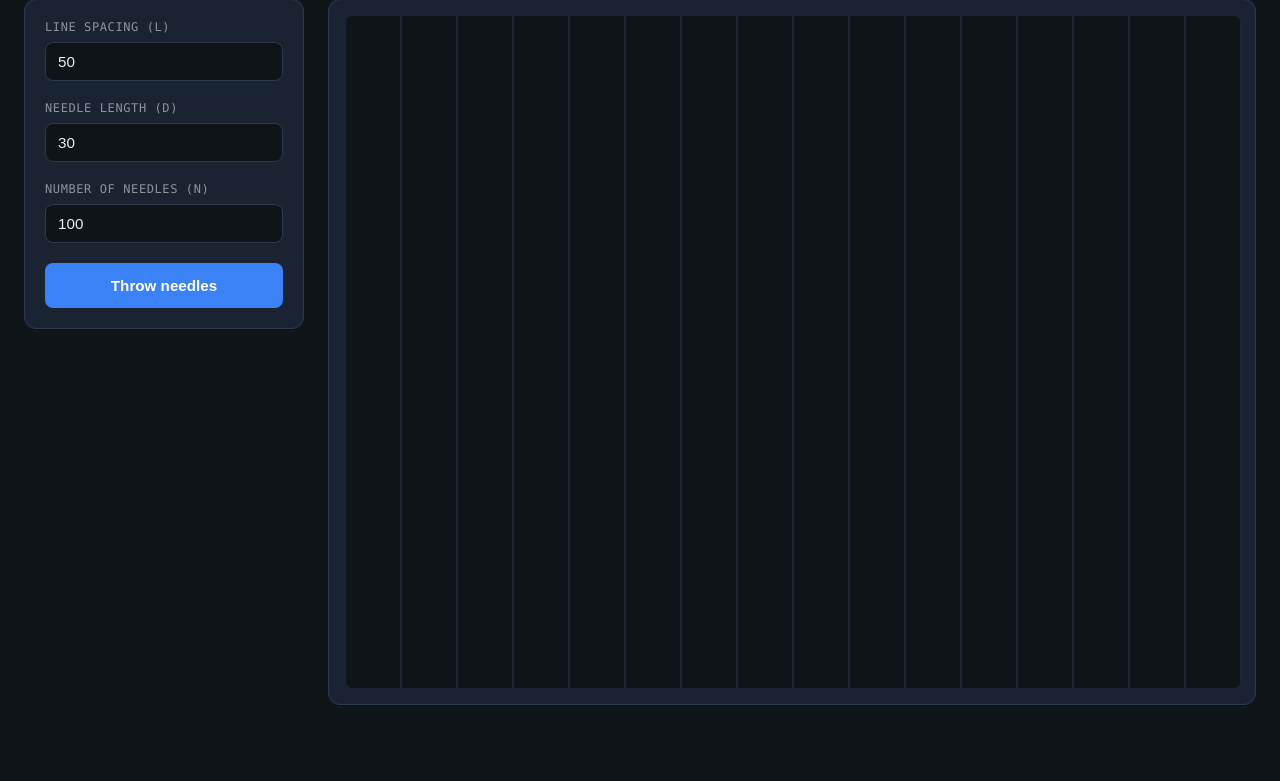
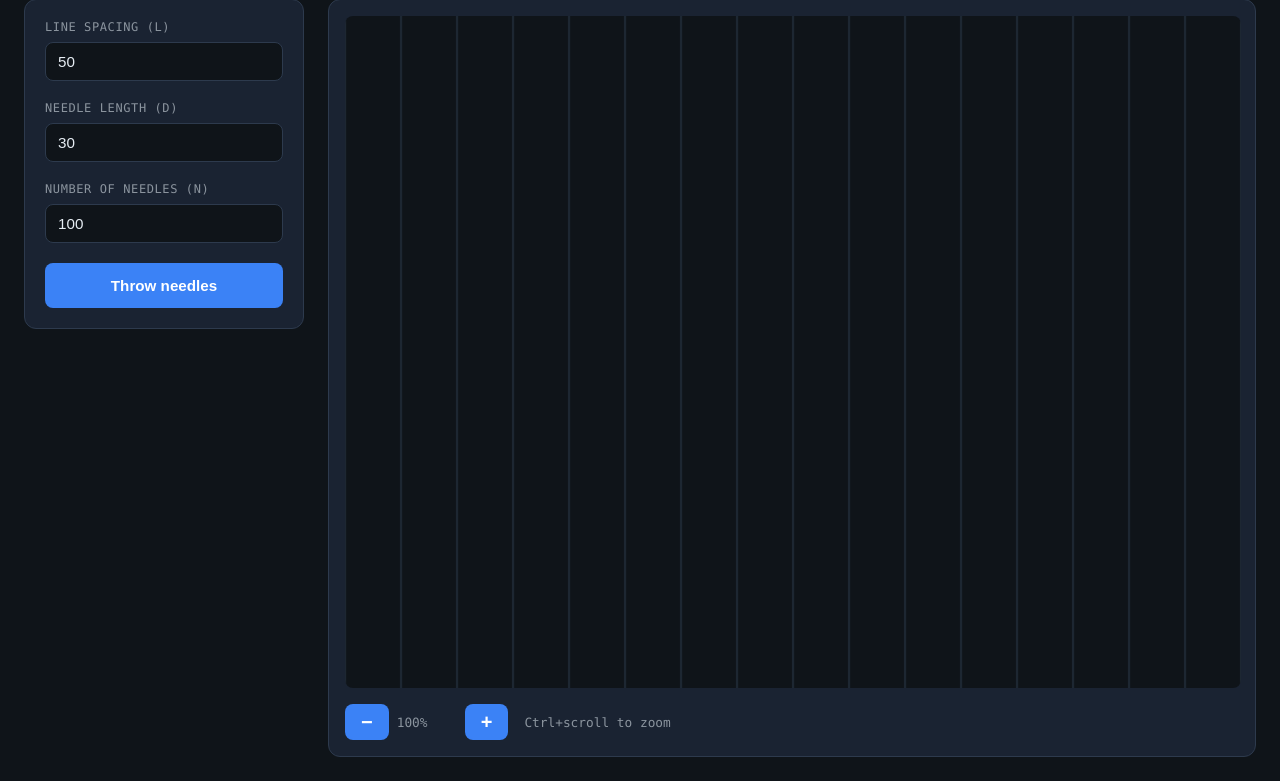
Before and after one commit to wandarz/lattices, a Flask app: page / in a window 1280 px wide. Shown: the part 107-888 px from the top of the page. Before the commit the page ends 812 px from the top, so only its background shows below. Run offline with Flask 3, Linux system fonts and the light colour scheme.

Commit message:
Trying zoom v0.2

```diff
--- a/app.py
+++ b/app.py
@@ -43,14 +43,14 @@ def throw_needles(l: float, d: float, n: int, canvas_width: float, canvas_height
 
         crosses = False
         if half_horizontal_span > 0 and l > 0:
-            # Check all lines in range
-            k = 0
-            while k * l <= canvas_width + half_horizontal_span:
+            # Check all lines the needle could cross (infinite lattice)
+            k_min = int(math.floor((x - half_horizontal_span) / l))
+            k_max = int(math.ceil((x + half_horizontal_span) / l))
+            for k in range(k_min, k_max + 1):
                 line_x = k * l
                 if abs(x - line_x) <= half_horizontal_span:
                     crosses = True
                     break
-                k += 1
 
         if crosses:
             crossing_count += 1
@@ -83,7 +83,7 @@ def throw():
     canvas_width = float(data.get("canvas_width", 800))
     canvas_height = float(data.get("canvas_height", 600))
 
-    if n <= 0 or n > 10000:
+    if n <= 0 or n > 100000:
         return jsonify({"error": "N must be between 1 and 10000"}), 400
 
     if l <= 0 or d <= 0:
--- a/templates/index.html
+++ b/templates/index.html
@@ -121,12 +121,36 @@
             overflow: hidden;
         }
 
+        .canvas-wrapper {
+            display: inline-block;
+            background: var(--bg);
+            border-radius: 8px;
+            overflow: hidden;
+        }
+
         canvas {
             display: block;
             background: var(--bg);
-            border-radius: 8px;
-            width: 100%;
-            max-width: 900px;
+        }
+
+        .zoom-controls {
+            display: flex;
+            align-items: center;
+            gap: 8px;
+            margin-top: 12px;
+        }
+
+        .zoom-controls button {
+            width: auto;
+            padding: 8px 16px;
+            font-size: 1.25rem;
+            line-height: 1;
+        }
+
+        .zoom-level {
+            font-size: 0.8rem;
+            color: var(--text-muted);
+            min-width: 60px;
         }
 
         .stats {
@@ -177,7 +201,15 @@
         </div>
 
         <div class="canvas-container">
-            <canvas id="canvas" width="800" height="600"></canvas>
+            <div class="canvas-wrapper">
+                <canvas id="canvas" width="800" height="600"></canvas>
+            </div>
+            <div class="zoom-controls">
+                <button id="zoom-out" title="Zoom out">−</button>
+                <span class="zoom-level" id="zoom-level">100%</span>
+                <button id="zoom-in" title="Zoom in">+</button>
+                <span class="zoom-level" style="margin-left: 8px;">Ctrl+scroll to zoom</span>
+            </div>
             <div class="stats" id="stats" style="display: none;">
                 <div class="stats-row">
                     <span>Needles on lines (crossing):</span>
@@ -202,39 +234,112 @@
         const crossingCountEl = document.getElementById('crossing-count');
         const totalCountEl = document.getElementById('total-count');
 
+        const LOGICAL_WIDTH = 800;
+        const LOGICAL_HEIGHT = 600;
+        const MIN_ZOOM = 0.25;
+        const MAX_ZOOM = 4;
+        const ZOOM_STEP = 0.25;
+
         let currentNeedles = [];
         let currentL = 50;
+        let zoom = 1;
+
+        const VIEW_CENTER_X = LOGICAL_WIDTH / 2;
+        const VIEW_CENTER_Y = LOGICAL_HEIGHT / 2;
+
+        function getViewport() {
+            const halfW = (LOGICAL_WIDTH / 2) / zoom;
+            const halfH = (LOGICAL_HEIGHT / 2) / zoom;
+            return {
+                minX: VIEW_CENTER_X - halfW,
+                maxX: VIEW_CENTER_X + halfW,
+                minY: VIEW_CENTER_Y - halfH,
+                maxY: VIEW_CENTER_Y + halfH
+            };
+        }
+
+        function worldToCanvas(x, y) {
+            const v = getViewport();
+            return {
+                x: ((x - v.minX) / (v.maxX - v.minX)) * LOGICAL_WIDTH,
+                y: ((y - v.minY) / (v.maxY - v.minY)) * LOGICAL_HEIGHT
+            };
+        }
+
+        function getWorldTransform() {
+            const v = getViewport();
+            return {
+                scale: zoom,
+                translateX: -v.minX,
+                translateY: -v.minY
+            };
+        }
+
+        function applyZoom() {
+            document.getElementById('zoom-level').textContent = Math.round(zoom * 100) + '%';
+            redraw();
+        }
+
+        function redraw() {
+            const l = parseFloat(spacingInput.value) || 50;
+            const d = parseFloat(needleLengthInput.value) || 30;
+            drawGrid(l);
+            if (currentNeedles.length > 0) {
+                drawNeedles(currentNeedles, l, d);
+            }
+        }
 
         function drawGrid(l) {
-            const width = canvas.width;
-            const height = canvas.height;
-            ctx.clearRect(0, 0, width, height);
+            ctx.save();
+            ctx.clearRect(0, 0, LOGICAL_WIDTH, LOGICAL_HEIGHT);
+
+            const t = getWorldTransform();
+            ctx.translate(t.translateX, t.translateY);
+            ctx.scale(t.scale, t.scale);
+
+            const v = getViewport();
+            const padding = l * 2;
+            const drawMinY = v.minY - padding;
+            const drawMaxY = v.maxY + padding;
 
             ctx.strokeStyle = '#2d3a4d';
             ctx.lineWidth = 1;
             ctx.setLineDash([]);
 
-            for (let x = 0; x <= width; x += l) {
+            const kMin = Math.floor(v.minX / l);
+            const kMax = Math.ceil(v.maxX / l);
+            for (let k = kMin; k <= kMax; k++) {
+                const x = k * l;
                 ctx.beginPath();
-                ctx.moveTo(x, 0);
-                ctx.lineTo(x, height);
+                ctx.moveTo(x, drawMinY);
+                ctx.lineTo(x, drawMaxY);
                 ctx.stroke();
             }
+            ctx.restore();
         }
 
         function checkCrossing(x, angle, l, d) {
             const halfSpan = (d / 2) * Math.abs(Math.cos(angle));
             if (halfSpan <= 0 || l <= 0) return false;
-            let k = 0;
-            while (k * l <= canvas.width + halfSpan) {
+            const kMin = Math.floor((x - halfSpan) / l);
+            const kMax = Math.ceil((x + halfSpan) / l);
+            for (let k = kMin; k <= kMax; k++) {
                 if (Math.abs(x - k * l) <= halfSpan) return true;
-                k++;
             }
             return false;
         }
 
         function drawNeedles(needles, l, d) {
+            const v = getViewport();
+            const inView = (x, y) =>
+                x >= v.minX - d && x <= v.maxX + d && y >= v.minY - d && y <= v.maxY + d;
+
+            ctx.save();
+            const t = getWorldTransform();
+            ctx.translate(t.translateX, t.translateY);
+            ctx.scale(t.scale, t.scale);
             needles.forEach(needle => {
+                if (!inView(needle.x, needle.y)) return;
                 const crosses = checkCrossing(needle.x, needle.angle, l, d);
                 const halfLen = d / 2;
                 const x1 = needle.x - halfLen * Math.cos(needle.angle);
@@ -249,23 +354,42 @@
                 ctx.lineWidth = 2;
                 ctx.stroke();
             });
+            ctx.restore();
         }
 
         function resizeCanvas() {
-            const container = canvas.parentElement;
+            const container = canvas.parentElement.parentElement;
             const rect = container.getBoundingClientRect();
             const maxWidth = Math.min(900, rect.width - 32);
-            const scale = maxWidth / 800;
-            canvas.width = 800;
-            canvas.height = 600;
+            const scale = maxWidth / LOGICAL_WIDTH;
+            canvas.width = LOGICAL_WIDTH;
+            canvas.height = LOGICAL_HEIGHT;
             canvas.style.width = maxWidth + 'px';
-            canvas.style.height = (600 * scale) + 'px';
-            currentL = parseFloat(spacingInput.value) || 50;
-            drawGrid(currentL);
-            if (currentNeedles.length > 0) {
-                drawNeedles(currentNeedles, currentL, parseFloat(needleLengthInput.value) || 30);
+            canvas.style.height = (LOGICAL_HEIGHT * scale) + 'px';
+            redraw();
+        }
+
+        document.getElementById('zoom-in').addEventListener('click', () => {
+            if (zoom < MAX_ZOOM) {
+                zoom = Math.min(MAX_ZOOM, zoom + ZOOM_STEP);
+                applyZoom();
             }
-        }
+        });
+
+        document.getElementById('zoom-out').addEventListener('click', () => {
+            if (zoom > MIN_ZOOM) {
+                zoom = Math.max(MIN_ZOOM, zoom - ZOOM_STEP);
+                applyZoom();
+            }
+        });
+
+        canvas.parentElement.addEventListener('wheel', (e) => {
+            if (!e.ctrlKey) return;
+            e.preventDefault();
+            const delta = e.deltaY > 0 ? -ZOOM_STEP : ZOOM_STEP;
+            zoom = Math.max(MIN_ZOOM, Math.min(MAX_ZOOM, zoom + delta));
+            applyZoom();
+        }, { passive: false });
 
         throwBtn.addEventListener('click', async () => {
             const l = parseFloat(spacingInput.value) || 50;
@@ -292,8 +416,8 @@
                         l,
                         d,
                         n,
-                        canvas_width: canvas.width,
-                        canvas_height: canvas.height
+                        canvas_width: LOGICAL_WIDTH,
+                        canvas_height: LOGICAL_HEIGHT
                     })
                 });
 
```
